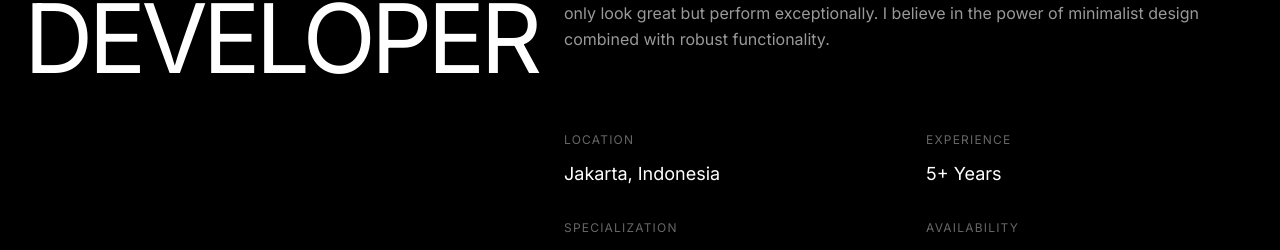
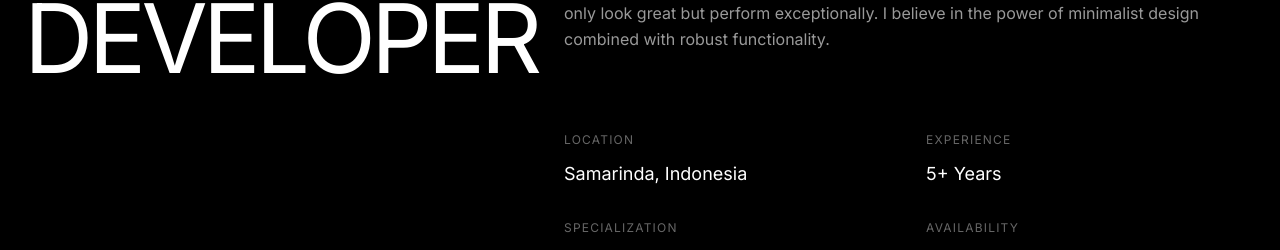
Before and after one commit to mhmmdarsy/arc-porto, a React (Vite) app: page / in a window 1280 px wide. Shown: the part 1122-1372 px from the top of the page. Built offline with nearby package versions, Linux system fonts and the light colour scheme.

Commit message:
fix: update location in AboutSection from Jakarta to Samarinda

```diff
--- a/src/components/AboutSection.tsx
+++ b/src/components/AboutSection.tsx
@@ -53,7 +53,7 @@ export function AboutSection() {
                 <p className="text-xs uppercase tracking-widest opacity-40 mb-3">
                   Location
                 </p>
-                <p className="text-lg">Jakarta, Indonesia</p>
+                <p className="text-lg">Samarinda, Indonesia</p>
               </div>
               <div>
                 <p className="text-xs uppercase tracking-widest opacity-40 mb-3">
```
